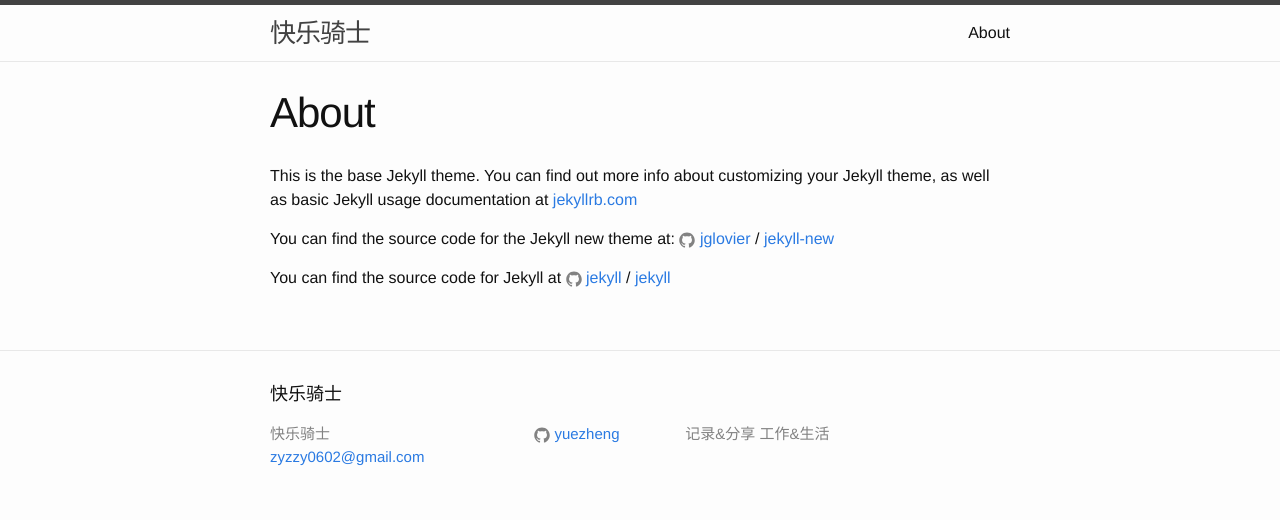
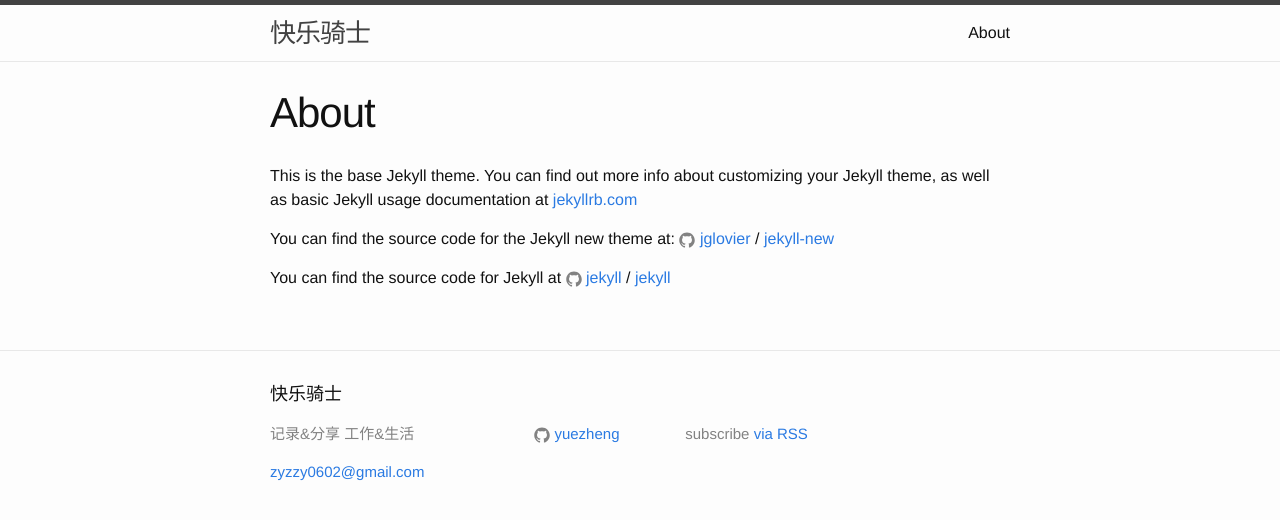
Before and after one commit to yuezheng/my_blog, a Jekyll site: the page built from about.md, in a window 1280 px wide. Shown: the top 520 px of the page. Built offline with Jekyll 4.4.1, drawn with Linux system fonts in a browser that asks for light colours.

Commit message:
Update footer

```diff
--- a/_includes/footer.html
+++ b/_includes/footer.html
@@ -7,7 +7,7 @@
     <div class="footer-col-wrapper">
       <div class="footer-col footer-col-1">
         <ul class="contact-list">
-          <li>{{ site.title }}</li>
+          <p>{{ site.description }}</p>
           <li><a href="mailto:{{ site.email }}">{{ site.email }}</a></li>
         </ul>
       </div>
@@ -29,7 +29,8 @@
       </div>
 
       <div class="footer-col footer-col-3">
-        <p>{{ site.description }}</p>
+
+        <p class="rss-subscribe">subscribe <a href="{{ "../feed.xml" | prepend: site.baseurl }}">via RSS</a></p>
       </div>
     </div>
 
--- a/index.html
+++ b/index.html
@@ -18,6 +18,4 @@
     {% endfor %}
   </ul>
 
-  <p class="rss-subscribe">subscribe <a href="{{ "/feed.xml" | prepend: site.baseurl }}">via RSS</a></p>
-
 </div>
```
